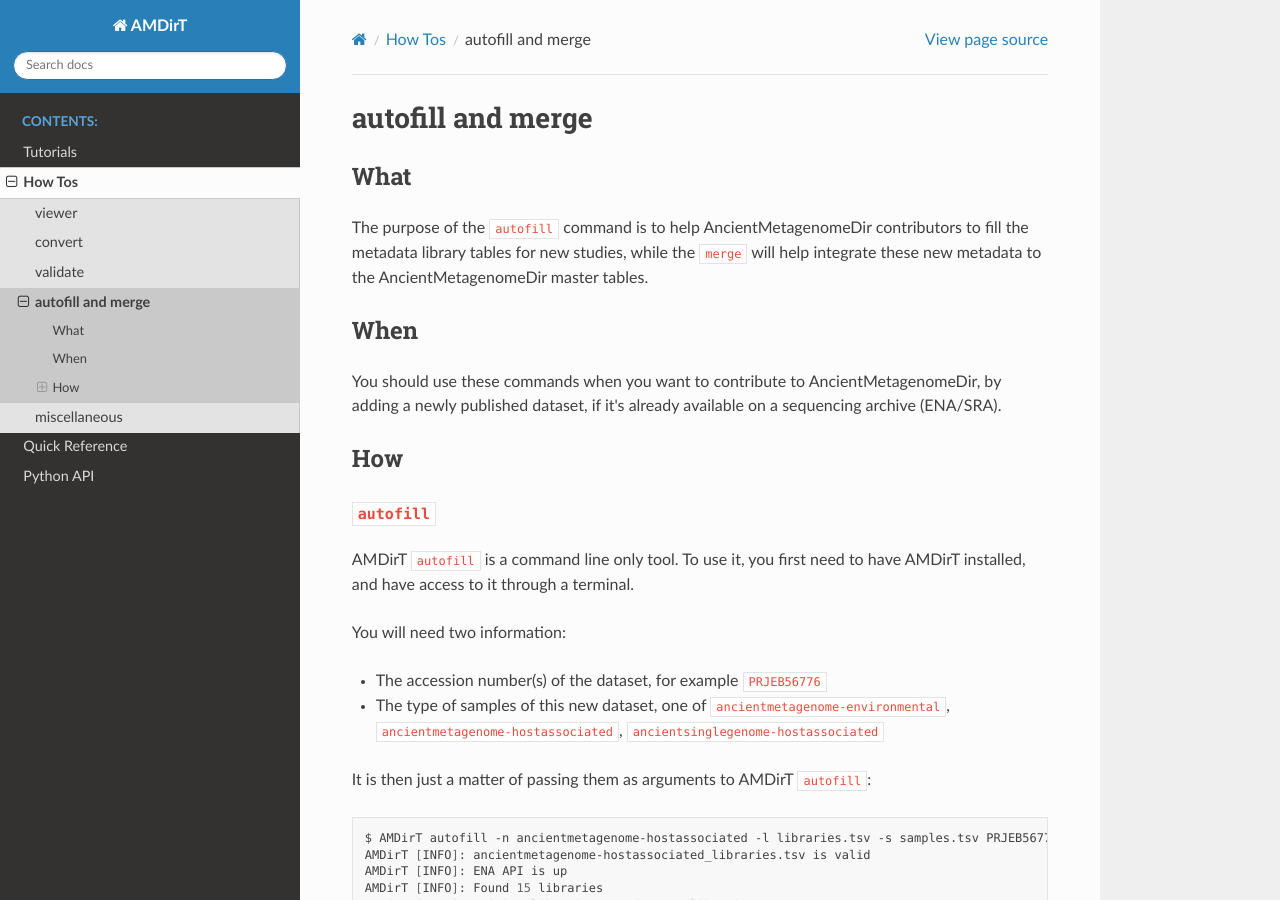
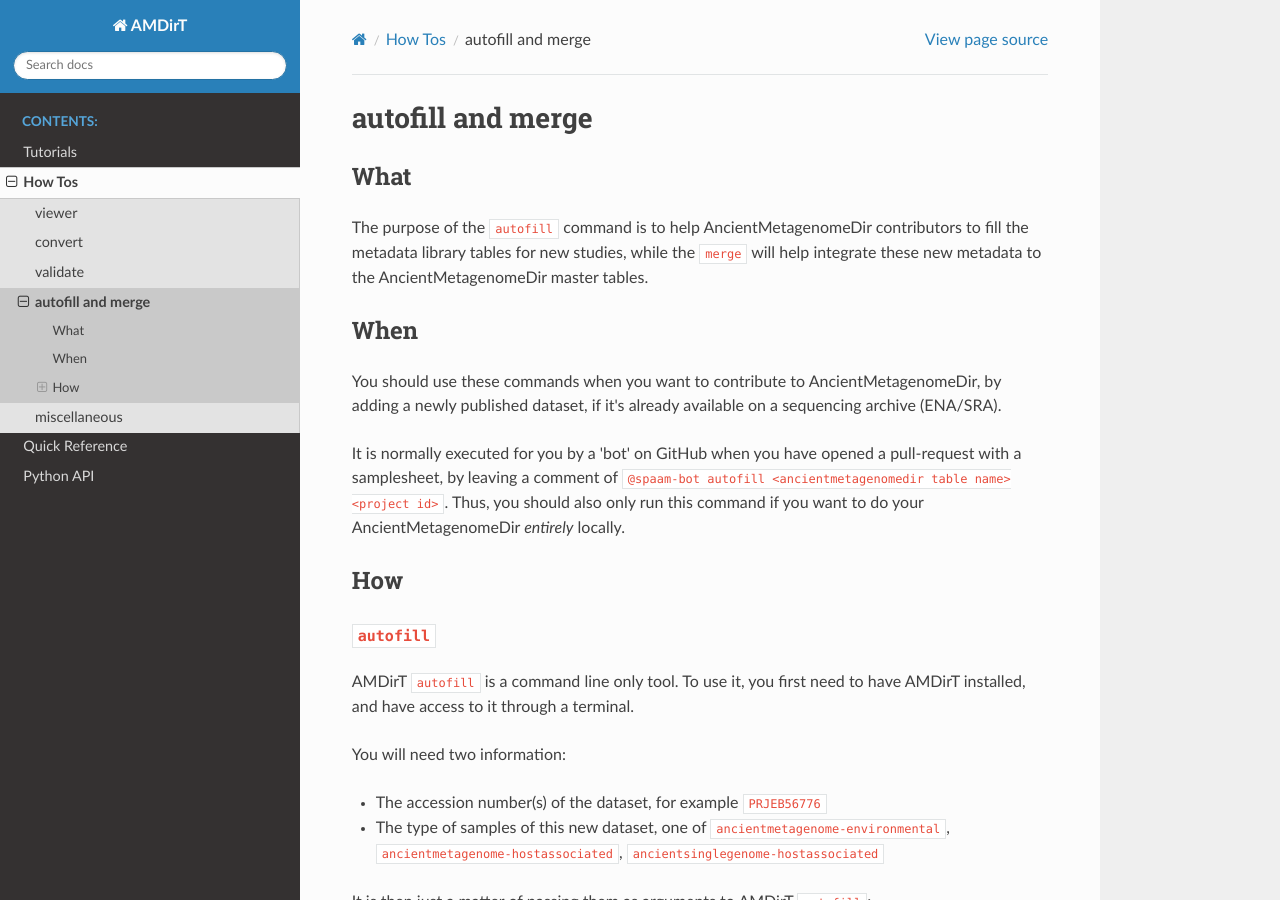
Before and after one commit to SPAAM-community/AMDirT, a Sphinx documentation site: the page built from docs/source/how_to/autofill.md, in a window 1280 px wide and 900 px high. Built offline with Sphinx 7.4.7 and the Read the Docs theme 2.0.0, drawn with Linux system fonts in a browser that asks for light colours.

Commit message:
Add autofill caveat of not running manually usually in howto

```diff
--- a/docs/source/how_to/autofill.md
+++ b/docs/source/how_to/autofill.md
@@ -7,6 +7,8 @@
 ## When
 
 You should use these commands when you want to contribute to AncientMetagenomeDir, by adding a newly published dataset, if it's already available on a sequencing archive (ENA/SRA).
+
+It is normally executed for you by a 'bot' on GitHub when you have opened a pull-request with a samplesheet, by leaving a comment of `@spaam-bot autofill <ancientmetagenomedir table name> <project id>`. Thus, you should also only run this command if you want to do your AncientMetagenomeDir _entirely_ locally.
 
 ## How
 
```
